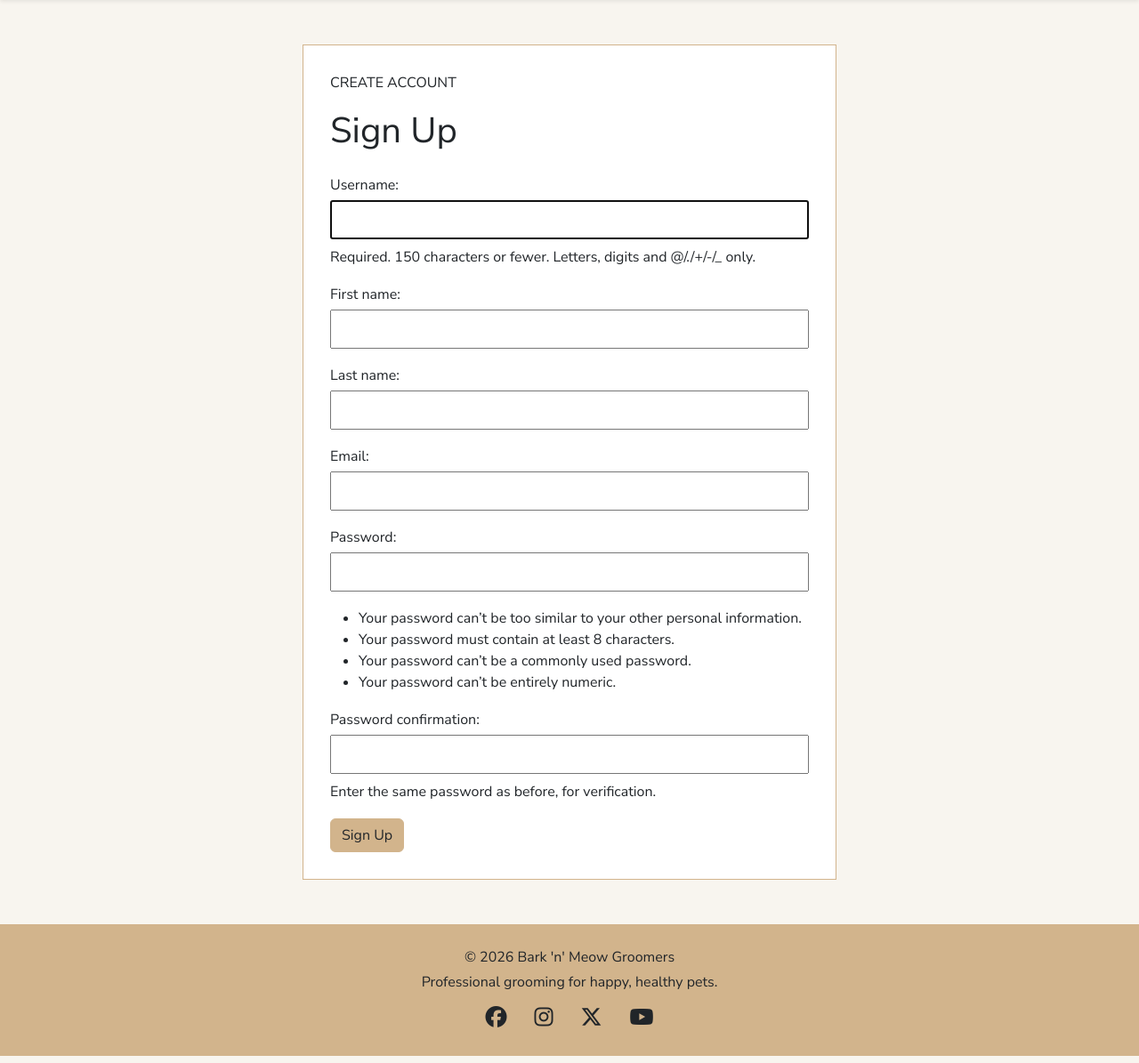
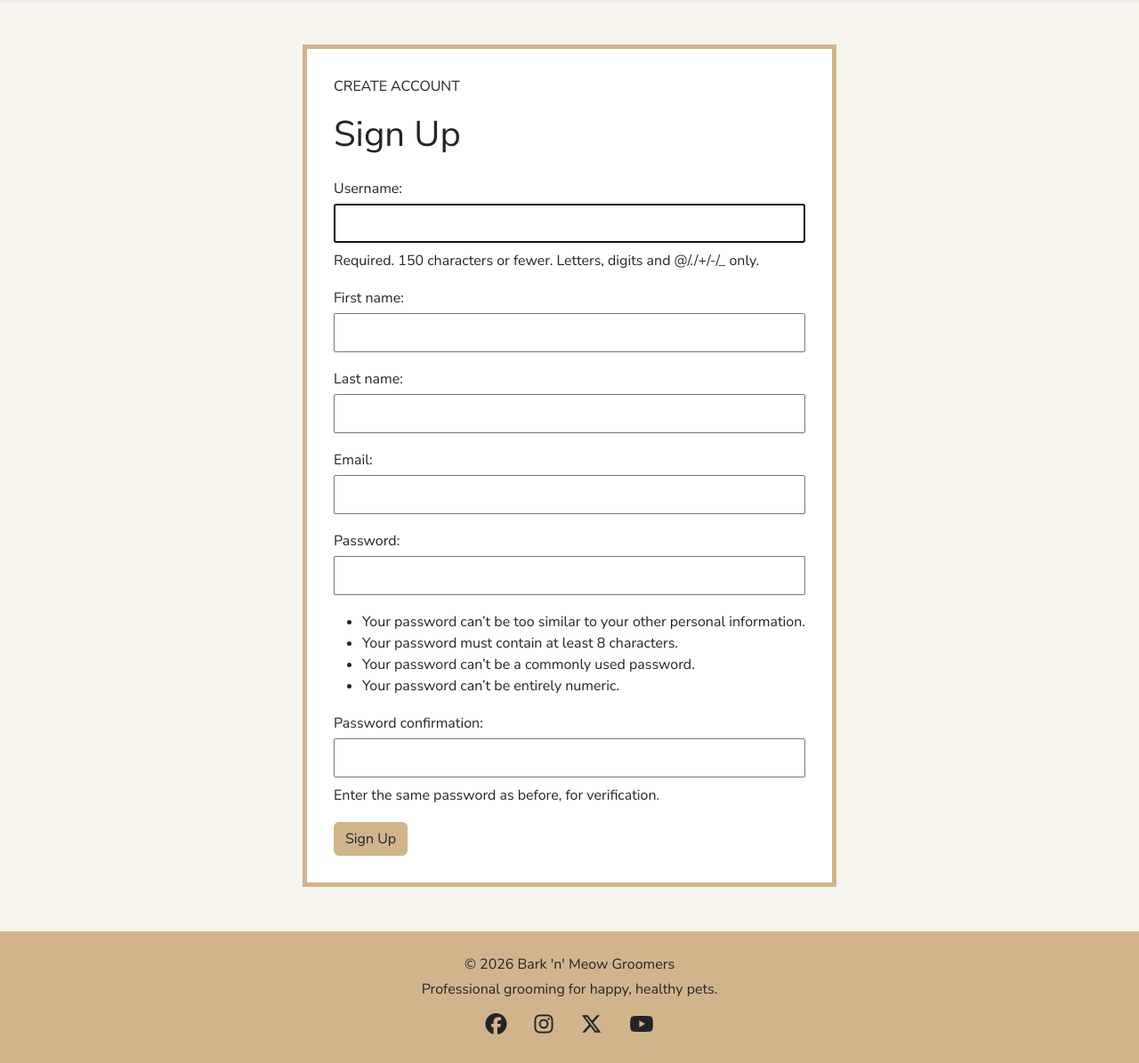
Before and after one commit to tadavis25/bark-n-meow-groomers, a Django app: page /signup/ in a window 1280 px wide. Shown: the part 60-1255 px from the top of the page at 89% size. Run offline with Django 5.2, Linux system fonts and the light colour scheme.

Commit message:
Add thicker borders to service rows and signup page

```diff
--- a/static/css/style.css
+++ b/static/css/style.css
@@ -150,7 +150,7 @@ body {
     display: flex;
     justify-content: space-between;
     align-items: center;
-    border: 1px solid #D2B48C;
+    border: 5px solid #D2B48C;
     padding: 20px;
     margin-bottom: 20px;
 }
@@ -274,7 +274,7 @@ body {
     max-width: 600px;
     margin: 0 auto;
     padding: 30px;
-    border: 1px solid #D2B48C;
+    border: 5px solid #D2B48C;
     background-color: #fff;
 }
 
```
